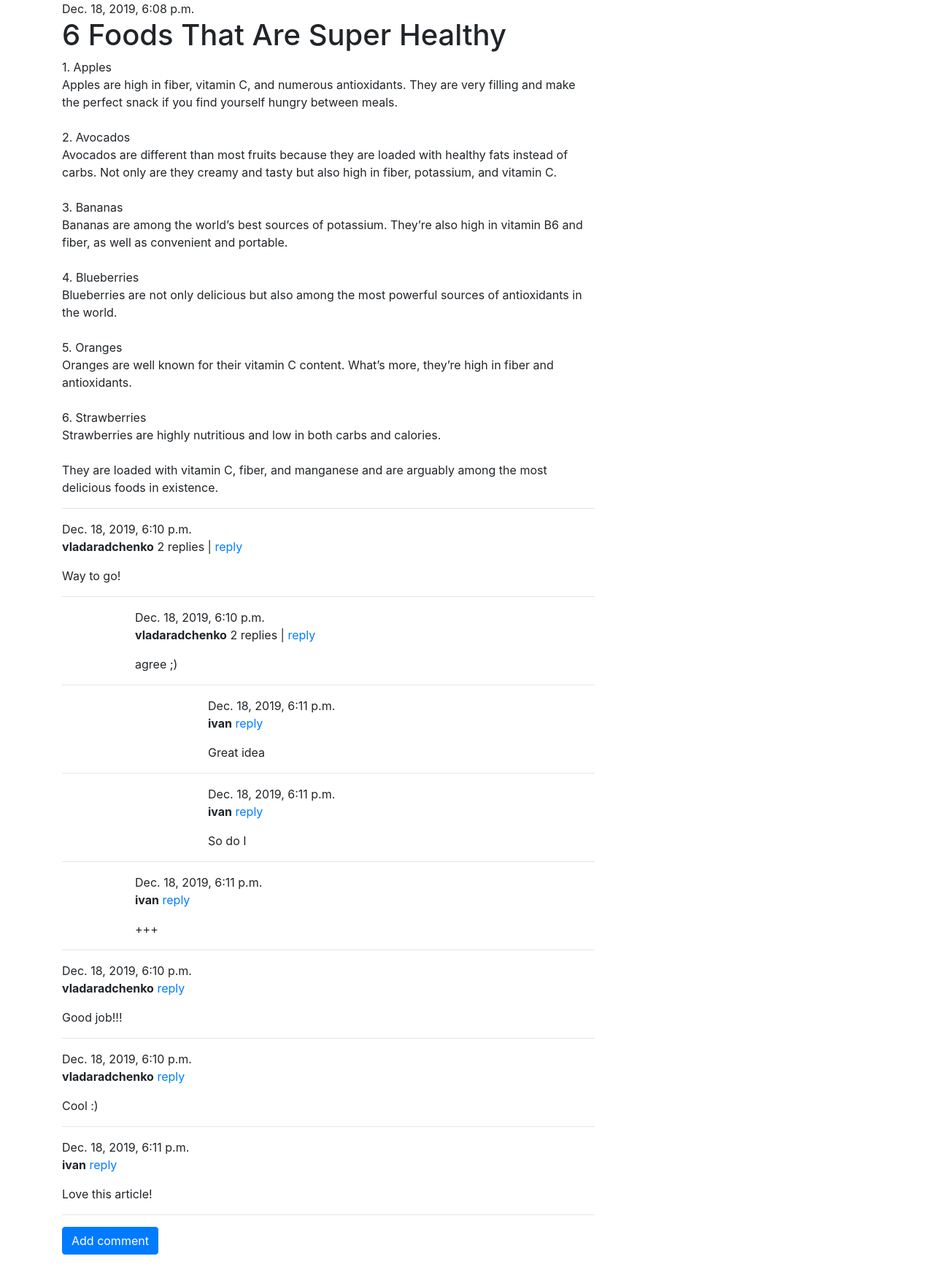
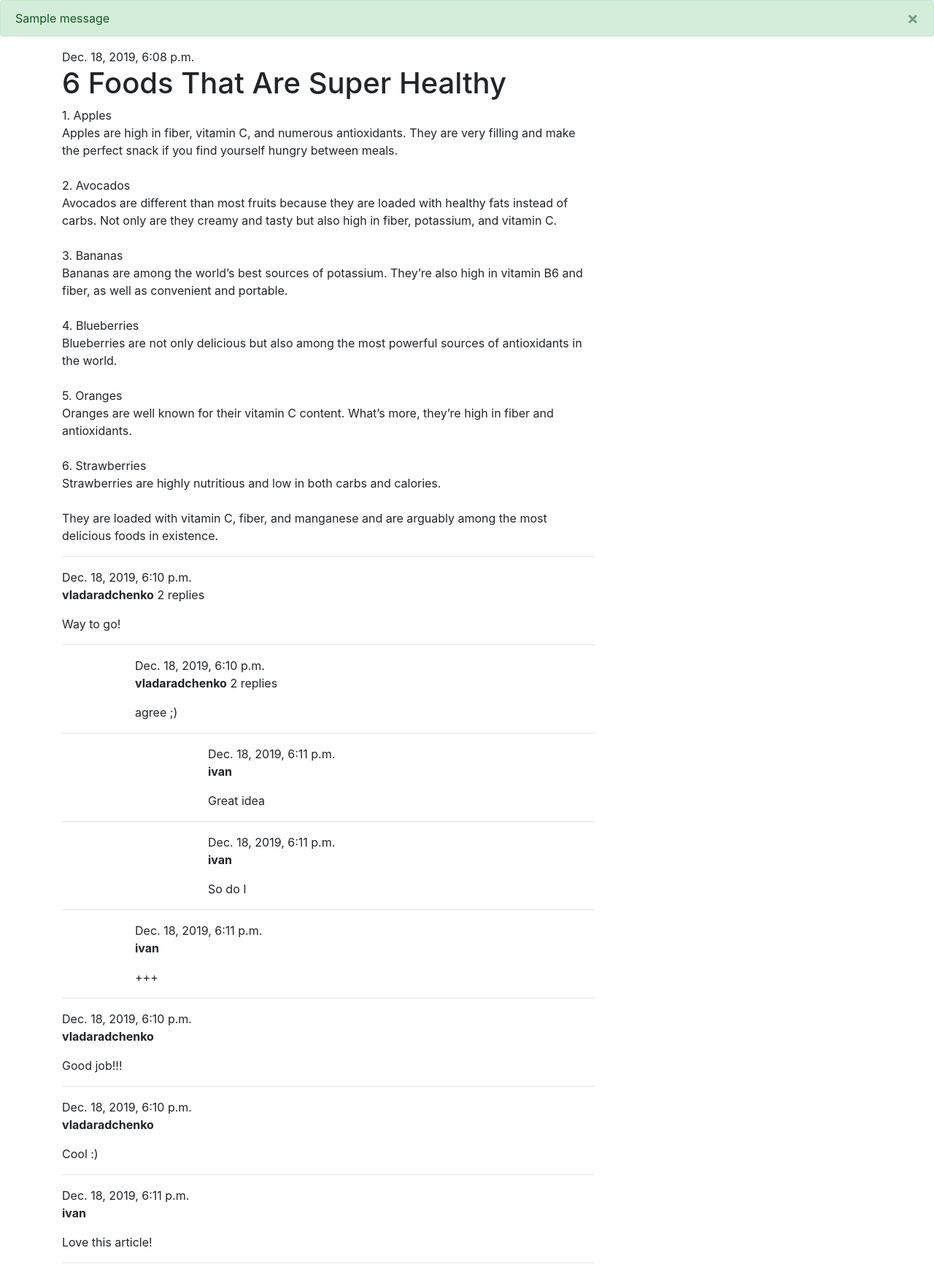
Before and after one commit to RadchenkoVlada/python_blog_test, a Django app: page /post/20/ in a window 1280 px wide. Shown: the part 56-1803 px from the top of the page at 73% size. Before the commit the page ends 1775 px from the top, so only its background shows below. Run offline with Django 3.2, Linux system fonts and the light colour scheme; data comes from the database, SQL or seed files in the repository; one stand-in notice (Sample message) is shown; some libraries are stand-ins or nearby versions.

Commit message:
Messages have been added. Minor bug fixes.

```diff
--- a/blog/templates/blog/base.html
+++ b/blog/templates/blog/base.html
@@ -1,12 +1,11 @@
 {% load static %}
+
 <html>
   <head>
     <title>Vlada's blog</title>
     <!-- Bootstrap CSS -->
     <link rel="stylesheet" href="https://stackpath.bootstrapcdn.com/bootstrap/4.4.1/css/bootstrap.min.css" integrity="sha384-Vkoo8x4CGsO3+Hhxv8T/Q5PaXtkKtu6ug5TOeNV6gBiFeWPGFN9MuhOf23Q9Ifjh" crossorigin="anonymous">
-
     <link rel="stylesheet" type="text/css" href="/static/css/blog.css">
-
   </head>
   <body>
     <nav class="navbar navbar-expand-md navbar-dark bg-dark">
@@ -37,6 +36,9 @@
           </div>
         </nav>
 
+        {% include 'blog/messages.html' %}
+
+
         <div class="content container">
           <div class="row">
             <div class="col-md-8">
@@ -52,5 +54,4 @@
         <script src="https://cdn.jsdelivr.net/npm/popper.js@1.16.0/dist/umd/popper.min.js" integrity="sha384-Q6E9RHvbIyZFJoft+2mJbHaEWldlvI9IOYy5n3zV9zzTtmI3UksdQRVvoxMfooAo" crossorigin="anonymous"></script>
         <script src="https://stackpath.bootstrapcdn.com/bootstrap/4.4.1/js/bootstrap.min.js" integrity="sha384-wfSDF2E50Y2D1uUdj0O3uMBJnjuUD4Ih7YwaYd1iqfktj0Uod8GCExl3Og8ifwB6" crossorigin="anonymous"></script>
       </body>
-    </body>
-  </html>
+    </html>
--- /dev/null
+++ b/blog/templates/blog/messages.html
@@ -0,0 +1,18 @@
+	{% for message in messages %}
+ 	  <div class="{{ message.tags }} alert-dismissible" role="alert">
+	    <button type="button" class="close" data-dismiss="alert" aria-label="Close">
+	      <span aria-hidden="true">&times;</span>
+	    </button>
+ 	    {{ message }}
+	   </div>
+	{% endfor %}
+
+
+<!-- {% if messages %}
+  <ul class="messages">
+    {% for message in messages %}
+      <li class="{{ message.tags }}">{{ message }}</li>
+    {% endfor %}
+  </ul>
+{% endif %}
+ -->
--- a/blog/templates/blog/post_detail.html
+++ b/blog/templates/blog/post_detail.html
@@ -6,6 +6,7 @@
 				{{ post.published_date }}
 			</div>
 		{% endif %}
+
 		<h1>{{ post.title }}</h1>
 		<p>{{ post.text|linebreaksbr }}</p>
 	</div>
@@ -13,19 +14,21 @@
 	{% for comment in comments_tree %}
 		<div class="comment" style="margin-left:{{comment.nesting_index}}00px">
 			<div class="date">{{ comment.created_date }}</div>
-
 			<strong>{{ comment.author }}</strong>
-				{% if comment.has_children %} {{ comment.children.count }} replies | {% endif %} <a href="{% url 'add_reply_to_post' pk=post.pk parent_pk=comment.pk%}" class="reply-btn">reply</a>
+			{% if comment.has_children %} {{ comment.children.count }} replies {% endif %}
+			{% if user.is_authenticated %}
+				<a href="{% url 'add_reply_to_post' pk=post.pk parent_pk=comment.pk%}" class="reply-btn">reply</a>
+			{% endif%}
 
 			<p>{{ comment.text |linebreaks }}</p>
-
 		</div>
 		<hr>
 		{% empty %}
 		<p>No comments here yet :(</p>
-
 	{% endfor %}
 
+	{% if user.is_authenticated %}
 		<a class="btn btn-primary" href="{% url 'add_comment_to_post' pk=post.pk %}">Add comment</a>
+	{% endif%}
 
 {% endblock %}
--- a/blog/views.py
+++ b/blog/views.py
@@ -8,6 +8,7 @@ from django.urls import reverse
 from django.views.generic import CreateView
 from django.contrib.auth.forms import AuthenticationForm
 from django.contrib.auth import login, logout, authenticate
+from django.contrib import messages
 
 from blog.forms import RegisterForm
 from .models import Post, Comment
@@ -56,10 +57,17 @@ def user_registration(request):
             user = form.save()
             #validating the password match while creating the user.
             username = form.cleaned_data.get('username')
+            messages.success(request, f"New Account Created: {username}")
             raw_pass = form.cleaned_data.get('password')
             login(request,user)
             # redirect to a new URL:
             return redirect(reverse('post_list'))
+        else:
+            for msg in form.error_messages:
+                messages.error(request, f"{msg}: form.error_messages[msg]")
+            return render(request = request,
+                          template_name = "blog/user_registration.html",
+                          context = {"form":form})
     form = RegisterForm()
     return render(request = request,
                           template_name = "blog/user_registration.html",
@@ -68,6 +76,7 @@ def user_registration(request):
 
 def logout_request(request):
     logout(request)
+    messages.info(request, "Logget out successfully!")
     return redirect(reverse('post_list'))
 
 def login_request(request):
@@ -79,7 +88,12 @@ def login_request(request):
             user = authenticate(username=username, password=password)
             if user is not None:
                 login(request, user)
+                messages.info(request, f"You are now logged in as {username}")
                 return redirect(reverse('post_list'))
+            else:
+                messages.error(request, "Invalid username or password")
+        else:
+            messages.error(request, "Invalid username or password")
 
     form = AuthenticationForm()
     return render(request,
```
Also changed, not shown: blog/static/css/blog.css (+0 -57 lines), mysite/settings.py (+9 -0 lines). Lines whose indentation alone changed are shown as unchanged.
